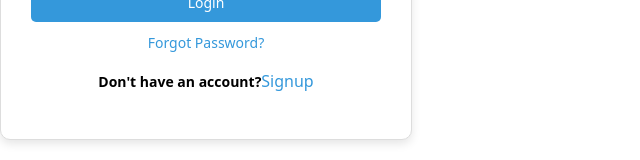
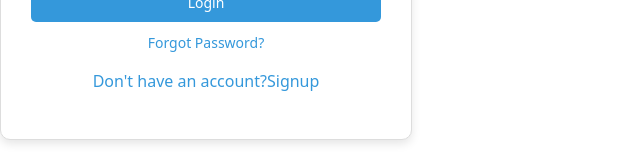
Before and after one commit to jallichakravarthi/mern-watchlist, a React (Vite) app in the folder frontend/: page / in a window 1280 px wide. Shown: the part 445-605 px from the top of the page, without its empty margins (0-640 px from the left). Built offline with nearby package versions, Linux system fonts and the light colour scheme.

Commit message:
updated frontend

```diff
--- a/frontend/src/pages/Login.jsx
+++ b/frontend/src/pages/Login.jsx
@@ -67,7 +67,7 @@ const Login = () => {
         </p>
 
         <p>
-        <label style={styles.label}>Don't have an account?</label>
+        <label style={styles.link}>Don't have an account?</label>
           <Link to="/signup" style={styles.link}>
             Signup
           </Link>
@@ -126,7 +126,7 @@ const styles = {
     marginTop: "10px",
   },
   label: {
-    color: "black", // Change this to black or any visible color
+    color: "#3498db", // Change this to black or any visible color
     fontSize: "14px",
     fontWeight: "bold",
   }
```
